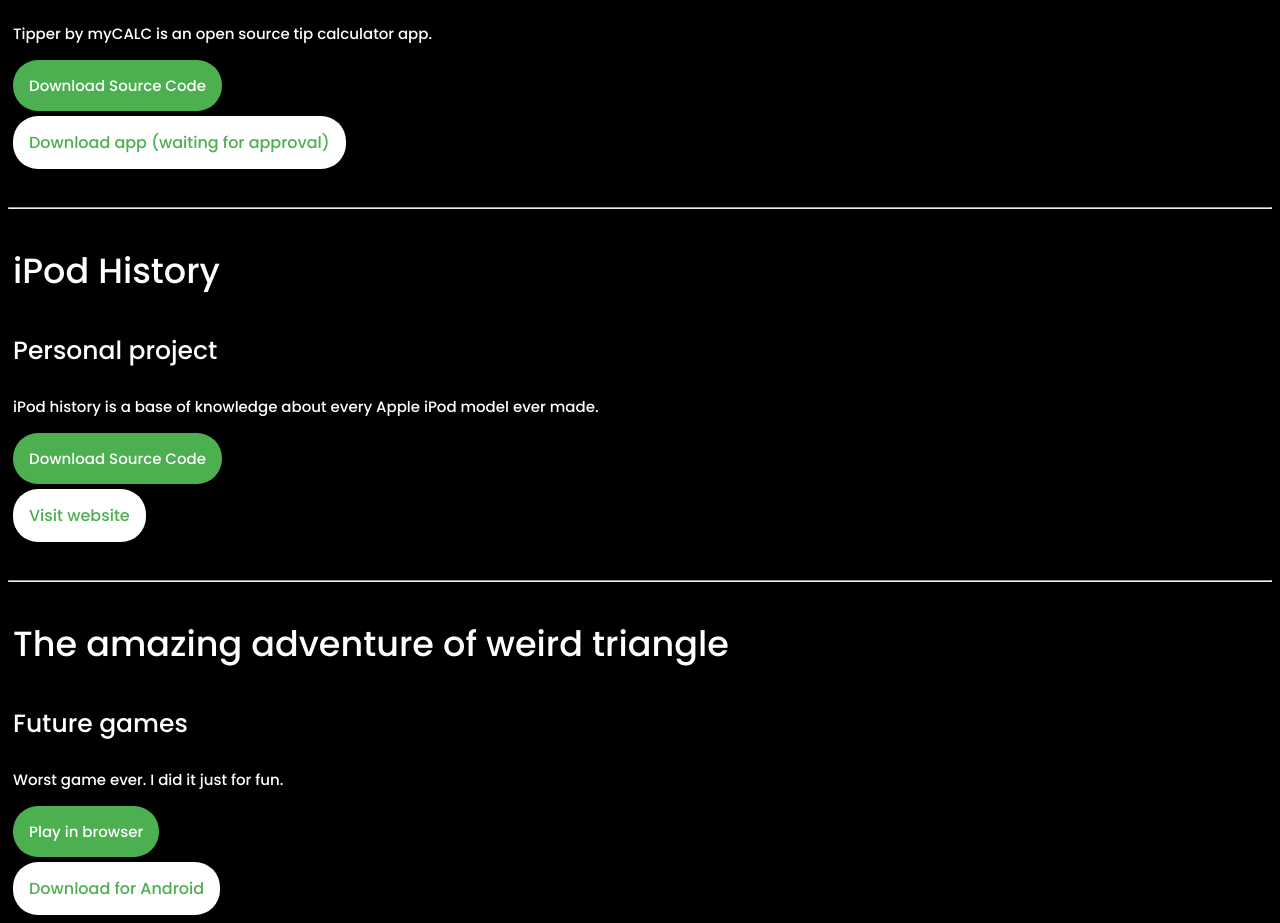
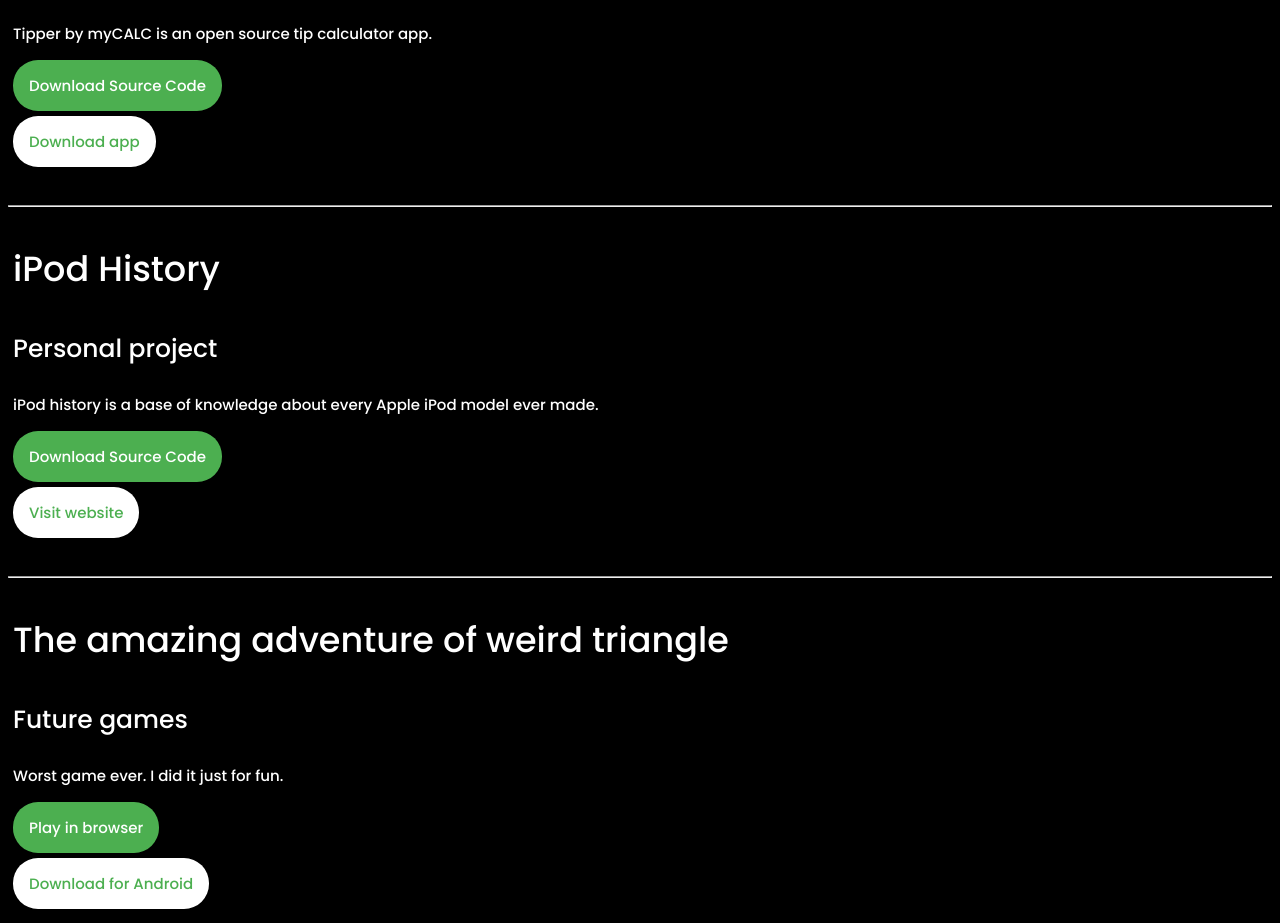
Before and after one commit to KZacharski/puffercat.xyz, a plain HTML site: page portfolio.html in a window 1280 px wide. Shown: the part 437-1360 px from the top of the page. Drawn offline with Linux system fonts and the light colour scheme.

Commit message:
Added Google Play link to Tipper by myCALC

```diff
--- a/portfolio.html
+++ b/portfolio.html
@@ -25,7 +25,7 @@
             <p class="Text1home">For myCALC</p>
             <p class="Text2portfolio">Tipper by myCALC is an open source tip calculator app.</p>
             <a class="Link1portfolio" href="https://github.com/KZacharski/tipperbymycalc">Download Source Code</a>
-            <a class="Link2portfolio">Download app (waiting for approval)</a>
+            <a class="Link2portfolio" href="https://play.google.com/store/apps/details?id=pl.kacperzacharski.puffercat.tipper">Download app</a>
             <br>
             <hr>
             <p class="Header2portfolio">iPod History</p>
@@ -39,7 +39,7 @@
             <p class="Text1home">Future games</p>
             <p class="Text2portfolio">Worst game ever. I did it just for fun.</p>
             <a class="Link1portfolio" href="https://puffercat.itch.io/weird-adventure">Play in browser</a>
-            <a class="Link2portfolio" href="https://play.google.com/store/apps/details?id=pl.kacperzacharski.futuregames.comedy.trianglefirst&">Download for Android</a>
+            <a class="Link2portfolio" href="https://play.google.com/store/apps/details?id=pl.kacperzacharski.futuregames.comedy.trianglefirst">Download for Android</a>
         </main>
     </body>
 </html>
--- a/style.css
+++ b/style.css
@@ -68,7 +68,7 @@
   text-decoration: none;
   width: fit-content;
 } .Link2portfolio {
-    ont-size: 15px;
+    font-size: 15px;
     display: block;
   border-radius: 25px;
   color: #4CAF50;
```
